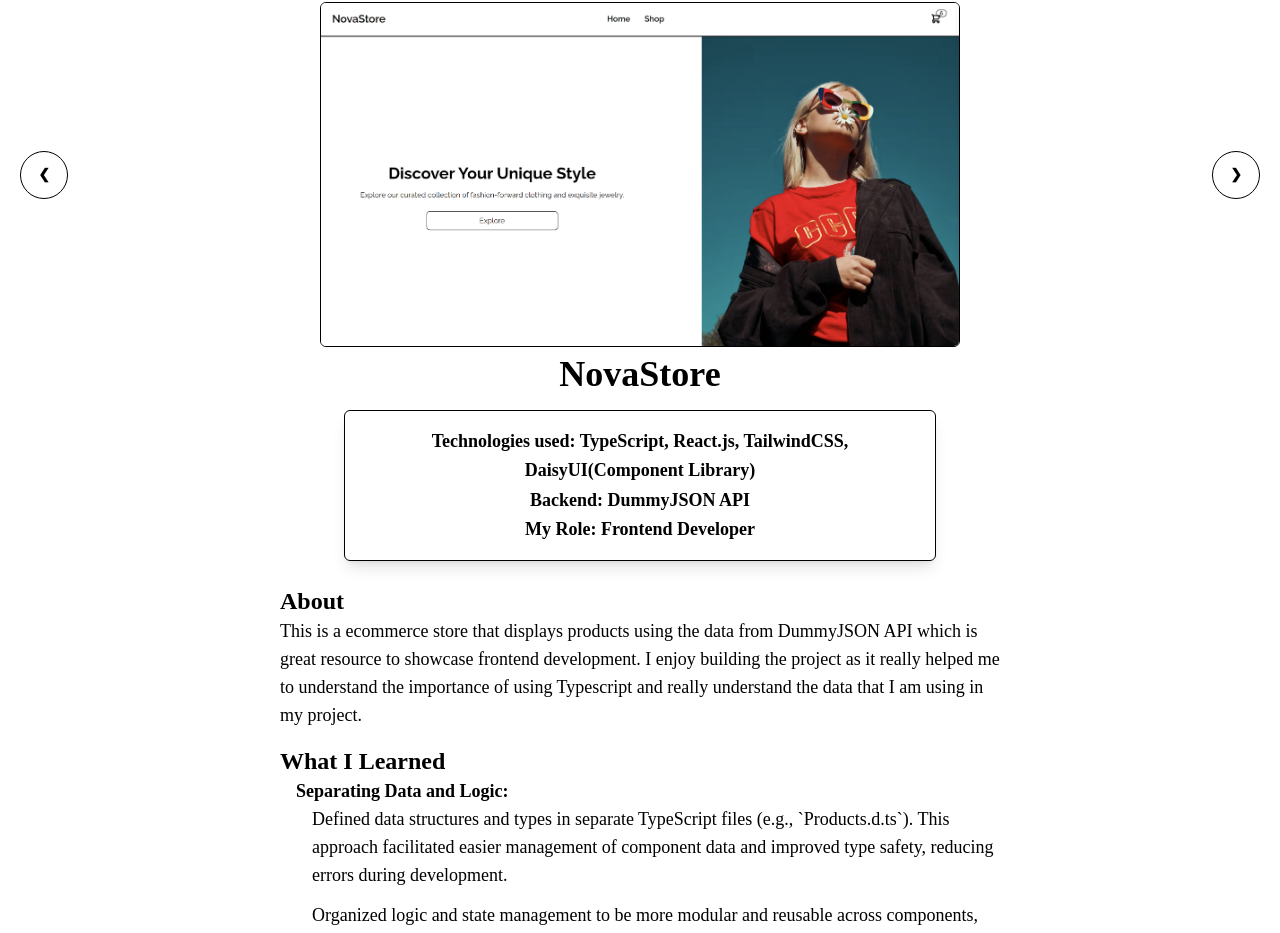
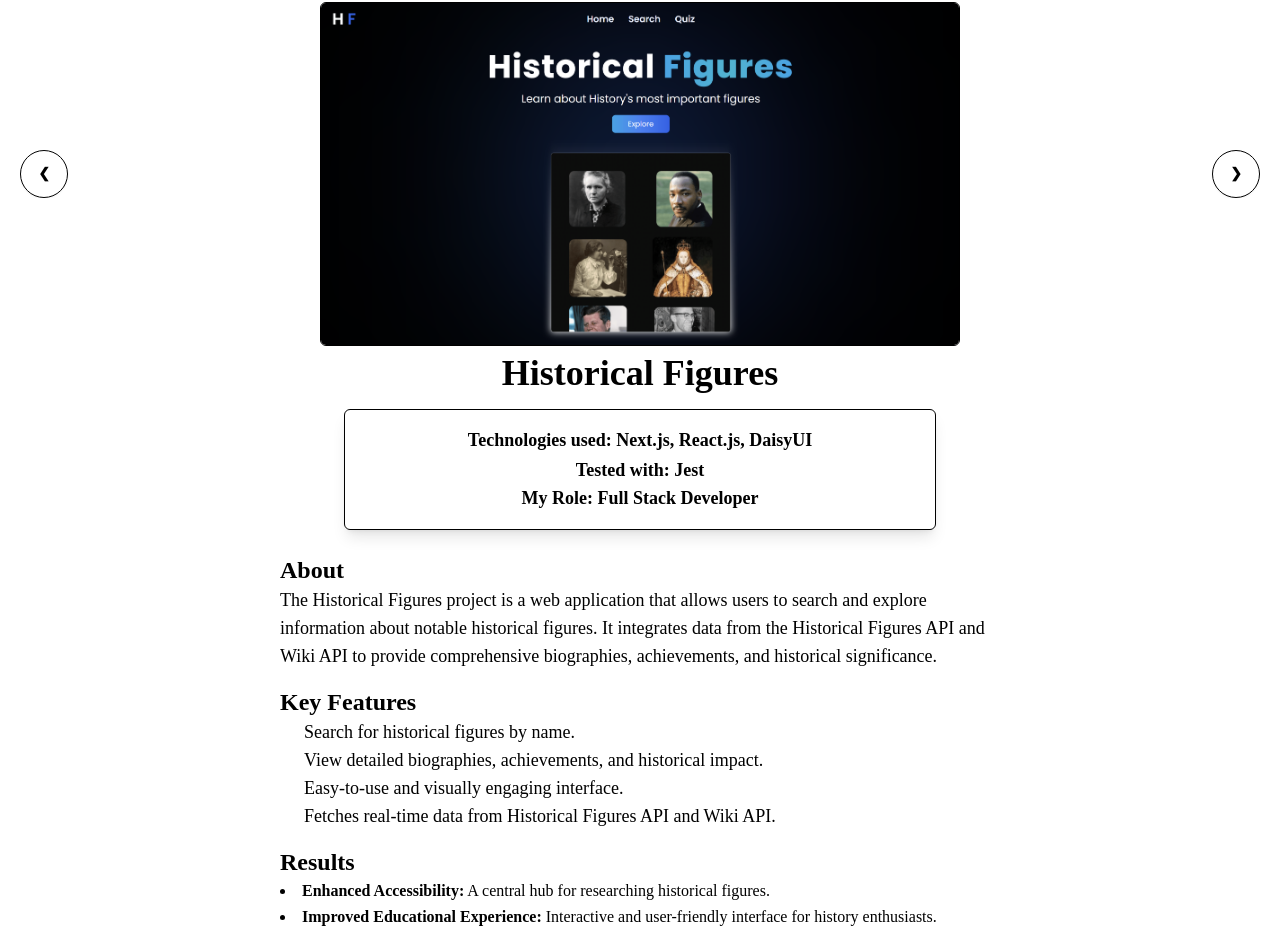
Before and after one commit to horiaomar25/Portfolio-Site, a React (Vite) app: page /historicalfigures in a window 1280 px wide. Shown: the part 94-1027 px from the top of the page. Built offline with nearby package versions, Linux system fonts and the light colour scheme; a web font is replaced by a local one.

Commit message:
added: update to projects

```diff
--- a/package.json
+++ b/package.json
@@ -20,7 +20,7 @@
   "devDependencies": {
     "@types/react": "^18.2.43",
     "@types/react-dom": "^18.2.17",
-    "@vitejs/plugin-react": "^4.2.1",
+    "@vitejs/plugin-react": "^4.3.4",
     "autoprefixer": "^10.4.16",
     "daisyui": "^4.10.1",
     "eslint": "^8.55.0",
--- a/src/App.jsx
+++ b/src/App.jsx
@@ -2,12 +2,15 @@ import { BrowserRouter as Router, Routes, Route } from "react-router-dom";
 import Home from "./routes/Home";
 import Navigation from "./Components/Navigation";
 import LendLogic from "./routes/LendLogic";
+import NovaStore from "./routes/NovaStore";
+import HistoricalFigures from "./routes/HistoricalFigures";
 import "./App.css";
-import EduTask from "./routes/EduTask";
-import BootcampKitchen from "./routes/BootcampKitchen";
+
+
 
 import SkillsSection from "./routes/SkillsSection";
-import NovaStore from "./routes/NovaStore";
+
+
 
 function App() {
   return (
@@ -17,9 +20,11 @@ function App() {
         <Routes>
           <Route path="/" element={<Home />} />
           <Route path="/lendlogic" element={<LendLogic />} />
-          <Route path="/edutask" element={<EduTask />} />
-          <Route path="/historicalfigures" element={<NovaStore />} />
-          <Route path="/bootcampkitchen" element={<BootcampKitchen />} />
+
+          <Route path="/historicalfigures" element={<HistoricalFigures />} />
+          <Route path="/novastore" element={<NovaStore />} />
+
+
 
           <Route path="/Skills" element={<SkillsSection />} />
 
--- a/src/Components/Footer.jsx
+++ b/src/Components/Footer.jsx
@@ -16,7 +16,7 @@ const Footer = () => {
     <>
     <div >
         <footer style={{ footerStyle , textAlign:'center'}}>
-            © 2024 - Made by Horia
+            © 2025 - Made by Horia
             </footer>
     </div>
     </>
--- a/src/Components/Projects.jsx
+++ b/src/Components/Projects.jsx
@@ -1,8 +1,9 @@
 import { Link } from "react-router-dom";
-import edutaskhome from "../assets/edutaskhome.png";
+// import edutaskhome from "../assets/edutaskhome.png";
 import lendlogic from "../assets/lendlogic.png";
 import bootcampkitchen from "../assets/bootcampkitchen.png";
 import novastore from '../assets/novastore.png'
+import historicalfigures from "../assets/historicalfigures.png";
 
 const NewProjects = () => {
   return (
@@ -60,8 +61,62 @@ const NewProjects = () => {
           </div>
         </article>
 
-        {/** Card 2 - EduTask */}
+
+        {/* * Card 2 - Historical Figures */}
         <article className="flex flex-col justify-start items-start">
+          <div className="mockup-browser-toolbar"></div>
+          <div className="bg-base-200 flex justify-center px-4 pt-16">
+            <img
+              src={historicalfigures}
+              className="w-full border border-black rounded-lg"
+              alt="EduTask"
+            />
+          </div>
+
+          <div className="flex flex-row justify-between items-center w-full">
+            <h3 className="text-3xl overflow-hidden mt-4 ml-5 font-extrabold">
+              Historical Figures
+            </h3>
+
+            <Link to="/historicalfigures" className="ml-auto mr-4">
+              <svg
+                xmlns="http://www.w3.org/2000/svg"
+                className="w-8 mt-4 hover:bg-turquoise hover:rounded-lg"
+                viewBox="0 0 32 32"
+              >
+                <g data-name="13-Arrow Up">
+                  <path d="M25 0H7a7 7 0 0 0-7 7v18a7 7 0 0 0 7 7h18a7 7 0 0 0 7-7V7a7 7 0 0 0-7-7zm5 25a5 5 0 0 1-5 5H7a5 5 0 0 1-5-5V7a5 5 0 0 1 5-5h18a5 5 0 0 1 5 5z" />
+                  <path d="M24 7H14v2h7.59L7.29 23.29 8.7 24.7 23 10.41V18h2V8a1 1 0 0 0-1-1z" />
+                </g>
+              </svg>
+              </Link>
+
+          </div>
+
+          <p className="ml-5 text-xl mt-2">
+        Information tool to search and explore detailed information about famous historical figures
+          </p>
+
+          <div className="flex flex-row my-4 ml-5">
+            <a href="https://github.com/horiaomar25/Historical-Figures" target="blank">
+              <img
+                className="w-10 mr-6"
+                src="https://cdn.jsdelivr.net/gh/devicons/devicon@latest/icons/github/github-original.svg"
+                alt="Github Icon"
+              />
+            </a>
+            <a href="https://historical-figures.vercel.app/" target="blank">
+              <img
+                className="w-10"
+                src="https://encrypted-tbn0.gstatic.com/images?q=tbn:ANd9GcQ0_-KPutrb-_HGu1LeZF3gnY1vUIZ3bmnJyA&usqp=CAU"
+                alt="Website Icon"
+              />
+            </a>
+          </div>
+        </article>
+
+        {/* * Card 2 - EduTask */}
+        {/* <article className="flex flex-col justify-start items-start">
           <div className="mockup-browser-toolbar"></div>
           <div className="bg-base-200 flex justify-center px-4 pt-16">
             <img
@@ -111,10 +166,10 @@ const NewProjects = () => {
               />
             </a>
           </div>
-        </article>
+        </article> */}
 
         {/** Card 3 - Bootcamp Kitchen */}
-        <article className="flex flex-col justify-start items-start">
+        {/* <article className="flex flex-col justify-start items-start">
           <div className="mockup-browser-toolbar"></div>
           <div className="bg-base-200 flex justify-center px-4 pt-16">
             <img
@@ -163,7 +218,7 @@ const NewProjects = () => {
               />
             </a>
           </div>
-        </article>
+        </article>   */}
 
 
         {/*Card 4 - NovaStore*/}
@@ -173,7 +228,7 @@ const NewProjects = () => {
             <img
               src={novastore}
               className="w-full border border-black rounded-lg"
-              alt="EduTask"
+              alt="novaStore"
             />
           </div>
 
--- /dev/null
+++ b/src/routes/HistoricalFigures.jsx
@@ -0,0 +1,77 @@
+
+import historicalfigures from './../assets/historicalfigures.png'
+import search from './../assets/search.png'
+import quiz from './../assets/quiz.png'
+
+const HistoricalFigures = () => {
+    return (
+        <>
+            <div className="carousel w-full mt-4">
+                <div id="slide1" className="carousel-item relative w-full flex justify-center">
+                    <img src={historicalfigures} className="w-1/2 rounded-md border border-black" alt="EduTask" />
+                    <div className="absolute left-5 right-5 top-1/2 flex -translate-y-1/2 transform justify-between">
+                        <a href="#slide3" className="btn btn-circle">❮</a>
+                        <a href="#slide2" className="btn btn-circle">❯</a>
+                    </div>
+                </div>
+                <div id="slide2" className="carousel-item relative w-full flex justify-center">
+                    <img src={search} className="w-1/2 rounded-md border border-black" alt="Dashboard" />
+                    <div className="absolute left-5 right-5 top-1/2 flex -translate-y-1/2 transform justify-between">
+                        <a href="#slide1" className="btn btn-circle">❮</a>
+                        <a href="#slide3" className="btn btn-circle">❯</a>
+                    </div>
+                </div>
+                <div id="slide3" className="carousel-item relative w-full flex justify-center">
+                    <img src={quiz} className="w-1/2 rounded-md border border-black" alt="Taskboard" />
+                    <div className="absolute left-5 right-5 top-1/2 flex -translate-y-1/2 transform justify-between">
+                        <a href="#slide2" className="btn btn-circle">❮</a>
+                        <a href="#slide1" className="btn btn-circle">❯</a>
+                    </div>
+                </div>
+            </div><section>
+                <h2 className="text-center text-4xl font-extrabold overflow-hidden">Historical Figures</h2>
+
+                <div className="flex flex-col justify-center items-center mx-12">
+                    <div className="border border-black rounded-md p-4 w-1/2 mt-4 shadow-lg">
+                        <p className="text-lg font-semibold leading-relaxed text-center">
+                            Technologies used: Next.js, React.js, DaisyUI
+
+                        </p>
+                        <p className="text-lg font-semibold leading relaxed text-center">Tested with: Jest</p>
+                        <p className="text-lg font-semibold leading-relaxed text-center">
+                            My Role: Full Stack Developer
+                        </p>
+                    </div>
+
+                    <div className="rounded-md p-6 max-w-3xl mx-auto leading-relaxed">
+                        <div>
+                            <h3 className="text-2xl font-extrabold">About</h3>
+                            <p className="text-sm lg:text-lg leading-relaxed">
+                                The Historical Figures project is a web application that allows users to search and explore information about notable historical figures. It integrates data from the Historical Figures API and Wiki API to provide comprehensive biographies, achievements, and historical significance.
+                            </p>
+                        </div>
+
+                        <div className="mt-4">
+                            <h3 className="text-2xl font-extrabold">Key Features</h3>
+                            <ul className="list-disc pl-6 text-lg text-gray-700">
+                                <li>Search for historical figures by name.</li>
+                                <li>View detailed biographies, achievements, and historical impact.</li>
+                                <li>Easy-to-use and visually engaging interface.</li>
+                                <li>Fetches real-time data from Historical Figures API and Wiki API.</li>
+                            </ul>
+                        </div>
+
+                        <div className="mt-4">
+                            <h3 className="text-2xl font-extrabold">Results</h3>
+                            <li><strong>Enhanced Accessibility:</strong> A central hub for researching historical figures.</li>
+                            <li><strong>Improved Educational Experience:</strong> Interactive and user-friendly interface for history enthusiasts.</li>
+                            <li><strong>Up-to-Date Information:</strong> Reliable and real-time data integration with external APIs.</li>
+                        </div>
+                    </div>
+                </div>
+            </section>
+        </>
+    )
+}
+
+export default HistoricalFigures
```
Also changed, not shown: 1 other file (tests, documents, lock files or other folders).
